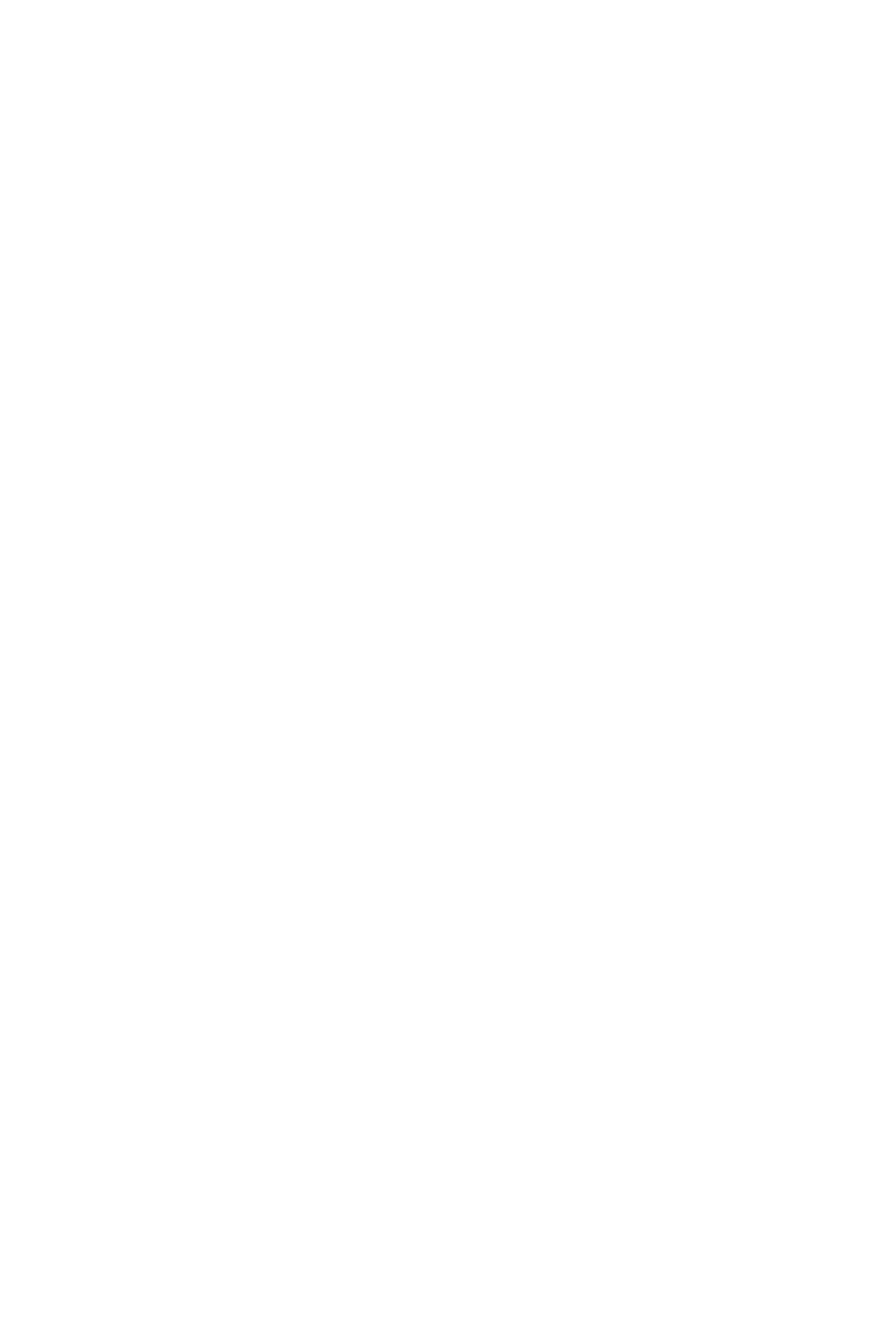
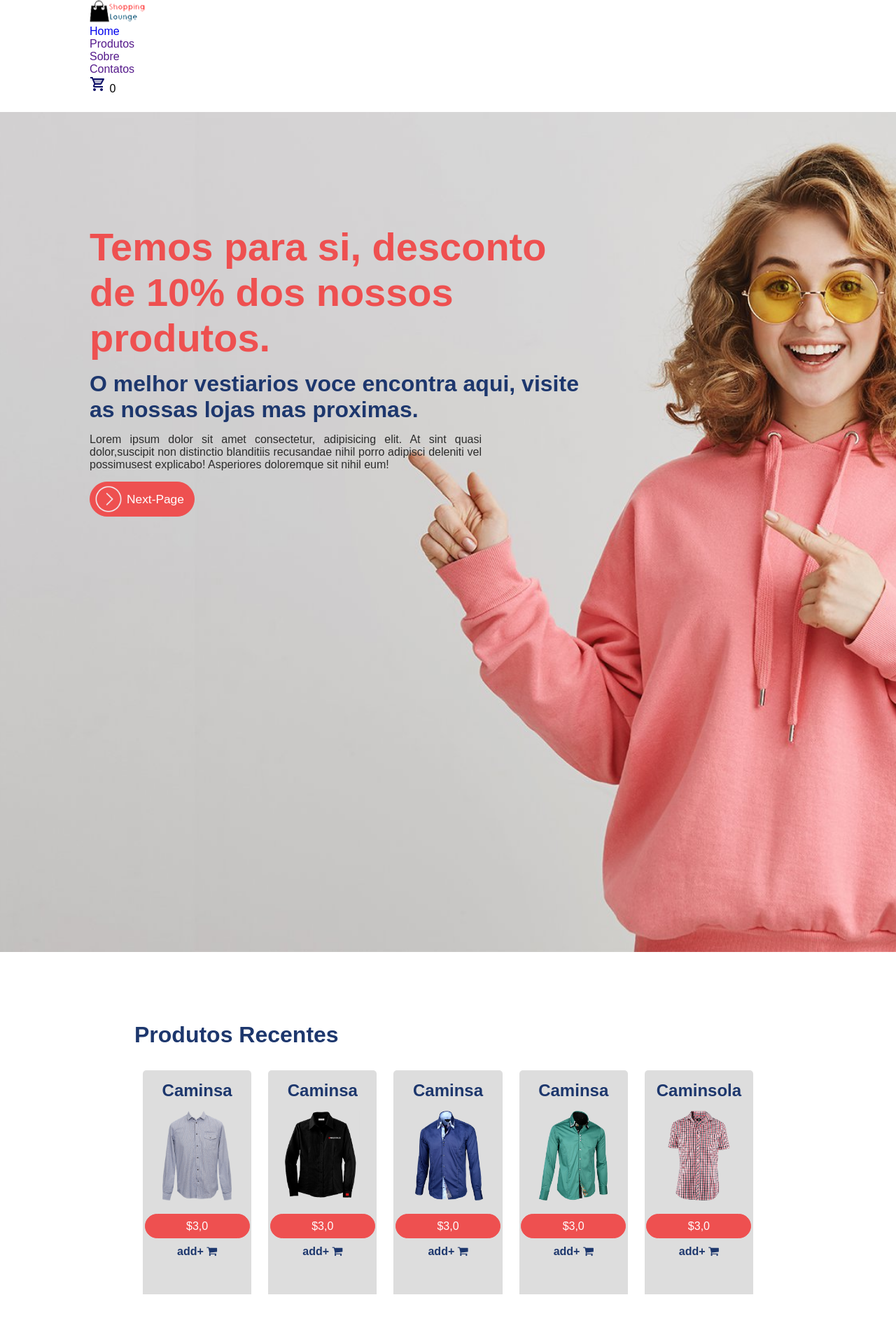
Before and after one commit to Justin-dev123/ecommerce, a plain HTML site: page index.html in a window 1280 px wide. Shown: the top 1900 px of the page at 70% size. Before the commit the page ends 800 px from the top, so only its background shows below. Drawn offline with Linux system fonts and the light colour scheme.

Commit message:
criando a pagina principal

```diff
--- a/assets/css/style.css
+++ b/assets/css/style.css
@@ -0,0 +1,207 @@
+* {
+  margin: 0;
+  padding: 0;
+  box-sizing: border-box;
+  font-family: Arial, Helvetica, sans-serif;
+}
+
+body {
+  background-color: #ddd;
+}
+
+ul {
+  list-style: none;
+}
+a {
+  text-decoration: none;
+}
+
+img {
+  max-width: 100%;
+}
+
+/*Container*/
+.container {
+  width: 80%;
+  margin: 0 auto;
+  overflow: hidden;
+}
+
+/*header*/
+header {
+  background-color: #fff;
+  width: 100%;
+  height: 20vh;
+}
+
+/*section*/
+#section {
+  background: url("../img/slider-bg.jpg") no-repeat;
+  height: 150vh;
+  background-size: cover;
+  background-position: center;
+}
+
+.text-content {
+  width: 45em;
+  padding-top: 10em;
+}
+
+.text-content h1 {
+  font-size: 3.5em;
+  color: #ee5050;
+  margin-bottom: 15px;
+}
+.text-content h2 {
+  font-size: 2em;
+  color: #1d376d;
+  margin-bottom: 15px;
+}
+.text-content .p {
+  width: 35em;
+  text-align: justify;
+  color: #2c2c2c;
+  margin-bottom: 15px;
+}
+.text-content button {
+  cursor: pointer;
+  width: 150px;
+  height: 50px;
+  display: flex;
+  align-items: center;
+  border-radius: 30px;
+  border: 1px solid #ee5050;
+  background-color: #ee5050;
+}
+.text-content .next-page {
+  width: 40px;
+  margin-left: 6px;
+}
+.text-content .p1 {
+  margin-left: 6px;
+  font-size: 1.3em;
+  color: #fff;
+}
+/*main*/
+#main {
+  background-color: #fff;
+  padding: 5em;
+}
+.main-content {
+  display: flex;
+  justify-content: center;
+  align-items: center;
+}
+main .title {
+  color: #1d376d;
+  margin-bottom: 20px;
+  padding-top: 20px;
+}
+.product-content {
+  width: 500px;
+  height: 320px;
+  text-align: center;
+  background-color: #ddd;
+  margin: 12px;
+  border-radius: 5px 5px 0 0;
+}
+.product-content img {
+  height: 10vw;
+  margin-bottom: 15px;
+}
+.product-content h2 {
+  margin-top: 15px;
+  margin-bottom: 15px;
+  color: #1d376d;
+}
+.product-content button {
+  width: 150px;
+  height: 35px;
+  border: 1px solid #ee5050;
+  border-radius: 30px;
+  background-color: #ee5050;
+  margin-bottom: 10px;
+}
+.product-content,
+.price {
+  color: #fff;
+  font-size: 16px;
+}
+
+.product-content p {
+  color: #1d376d;
+  font-weight: 700;
+  font-size: 16px;
+  cursor: pointer;
+}
+
+/*section-1*/
+#section-1 {
+  background: url("../img/arrival-bg.png") no-repeat;
+  height: 120vh;
+  background-size: cover;
+  background-position: center;
+}
+.section-content-1 {
+  width: 700px;
+  float: right;
+  padding-top: 15em;
+}
+.section-content-1 h2 {
+  font-size: 3em;
+  color: #1d376d;
+  margin-bottom: 15px;
+}
+.section-content-1 > p {
+  color: #282828;
+  margin-bottom: 15px;
+}
+.section-content-1 button {
+  cursor: pointer;
+  width: 200px;
+  padding: 14px;
+  font-size: 16px;
+  border: 1px solid #ee5050;
+  background-color: #ee5050;
+  color: #fff;
+  font-weight: 700;
+}
+
+/*section-2*/
+#section-2 {
+  background-color: #fff;
+  height: 40vw;
+}
+.section-content-2 {
+  display: flex;
+  justify-content: center;
+  align-items: center;
+}
+.section-2,
+.title-1 h1 {
+  font-size: 2em;
+  padding-top: 1.5em;
+  text-align: center;
+  margin-bottom: 15px;
+}
+.Testemunhas {
+  width: 300px;
+  height: 350px;
+  background-color: #ddd;
+  margin: 12px;
+  padding:4px;
+  position: relative;
+}
+.section-content-2 p {
+  color:#2c2c2c;
+  width:260px;
+}
+.section-content-2 img {
+position: absolute;
+top:19.3em;
+right:20px;
+width:50px;
+height:50px;
+border-radius:50%;
+border: 3px solid #ee5050;
+}
--- a/index.html
+++ b/index.html
@@ -6,8 +6,144 @@
     <meta name="viewport" content="width=device-width, initial-scale=1.0" />
     <title>Shopping-Lounge</title>
     <link rel="stylesheet" href="./assets/css/style.css" />
+    <link rel="stylesheet" href="./assets/css/font-awesome.min.css" />
   </head>
   <body>
+    <!--HEADER-->
+    <header>
+      <div class="container">
+        <div class="header-content">
+          <div class="logo">
+            <img src="./assets/img/Logo.png" alt="Shopping-Lounge" />
+          </div>
+          <nav class="menu">
+            <ul>
+              <li><a href="index.html">Home</a></li>
+              <li><a href="">Produtos</a></li>
+              <li><a href="">Sobre</a></li>
+              <li><a href="">Contatos</a></li>
+            </ul>
+            <div class="Shopping-cart">
+              <img
+                class="carrinho"
+                src="./assets/icones/shopping_cart_24px.png"
+                alt=""
+              />
+              <span class="counter"> 0 </span>
+            </div>
+          </nav>
+        </div>
+      </div>
+    </header>
+    <!--HEADER-->
 
+    <!---->
+    <section id="section">
+      <div class="container">
+        <div class="section-content">
+          <div class="text-content">
+            <h1>Temos para si, desconto de 10% dos nossos produtos.</h1>
+            <h2>
+              O melhor vestiarios voce encontra aqui, visite as nossas lojas mas
+              proximas.
+            </h2>
+            <p class="p">
+              Lorem ipsum dolor sit amet consectetur, adipisicing elit. At sint
+              quasi dolor,suscipit non distinctio blanditiis recusandae nihil
+              porro adipisci deleniti vel possimusest explicabo! Asperiores
+              doloremque sit nihil eum!
+            </p>
+            <button>
+              <img
+                class="next-page"
+                src="./assets/icones/next_page_50px.png"
+                alt=""
+              />
+              <p class="p1">Next-Page</p>
+            </button>
+          </div>
+        </div>
+      </div>
+    </section>
+    <!--section-->
+
+    <!--MAIN-->
+    <main id="main">
+      <div class="container">
+        <div class="title">
+          <h1>Produtos Recentes</h1>
+        </div>
+        <div class="main-content">
+          <div class="product-content">
+            <h2>Caminsa</h2>
+            <img class="camisa" src="./assets/img/p1.png" alt="Camisa" />
+            <button class="price">$3,0</button>
+            <a href="#"
+              ><p>add+ <i class="fa fa-shopping-cart"></i></p
+            ></a>
+          </div>
+          <div class="product-content">
+            <h2>Caminsa</h2>
+            <img class="camisa" src="./assets/img/p2.png" alt="Camisa" />
+            <button class="price">$3,0</button>
+            <a href="#"
+              ><p>add+ <i class="fa fa-shopping-cart"></i></p
+            ></a>
+          </div>
+          <div class="product-content">
+            <h2>Caminsa</h2>
+            <img class="camisa" src="./assets/img/p9.png" alt="Camisa" />
+            <button class="price">$3,0</button>
+            <a href="#"
+              ><p>add+ <i class="fa fa-shopping-cart"></i></p
+            ></a>
+          </div>
+          <div class="product-content">
+            <h2>Caminsa</h2>
+            <img class="camisa" src="./assets/img/p10.png" alt="Camisa" />
+            <button class="price">$3,0</button>
+            <a href="#"
+              ><p>add+ <i class="fa fa-shopping-cart"></i></p
+            ></a>
+          </div>
+          <div class="product-content">
+            <h2>Caminsola</h2>
+            <img class="camisa" src="./assets/img/p11.png" alt="Camisa" />
+            <button class="price">$3,0</button>
+            <a href="#"
+              ><p>add+ <i class="fa fa-shopping-cart"></i></p
+            ></a>
+          </div>
+        </div>
+      </div>
+    </main>
+    <!--main-->
+
+    <!--section-->
+    <section id="section-1">
+      <div class="container">
+        <div class="section-content-1">
+          <h2>Contempla que temos de bom para alegrar seu o dia-a-dia</h2>
+          <p>
+            Lorem ipsum dolor sit amet consectetur, adipisicing elit. At sint
+            quasi dolor,suscipit non distinctio blanditiis recusandae nihil
+            porro adipisci deleniti vel possimusest explicabo! Asperiores
+            doloremque sit nihil eum!
+          </p>
+          <button>Ver mais</button>
+        </div>
+      </div>
+    </section>
+    <!--section-->
+
+    <!--section-->
+    <section id="section-2">
+      <div class="container">
+        <div class="title-1">
+          <h1>Testemunhas</h1>
+        </div>
+
+    </div>
+    </section>
   </body>
 </html>
```
Also changed, not shown: assets/img/11-small.jpg (added), 1 other file.
